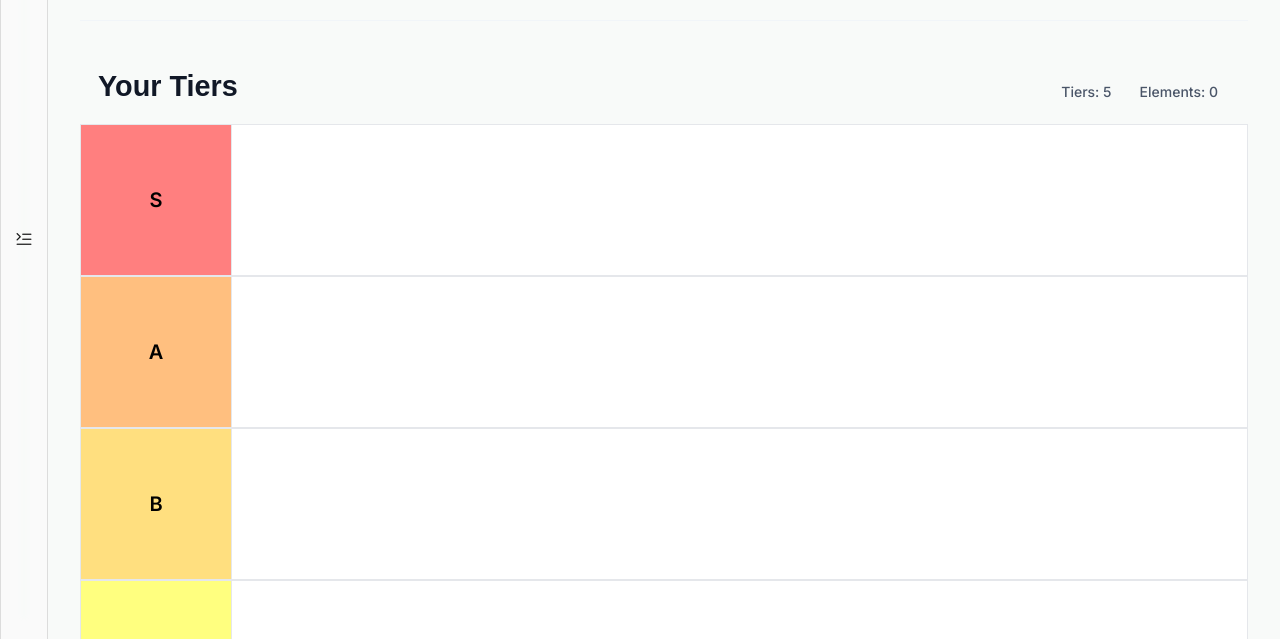
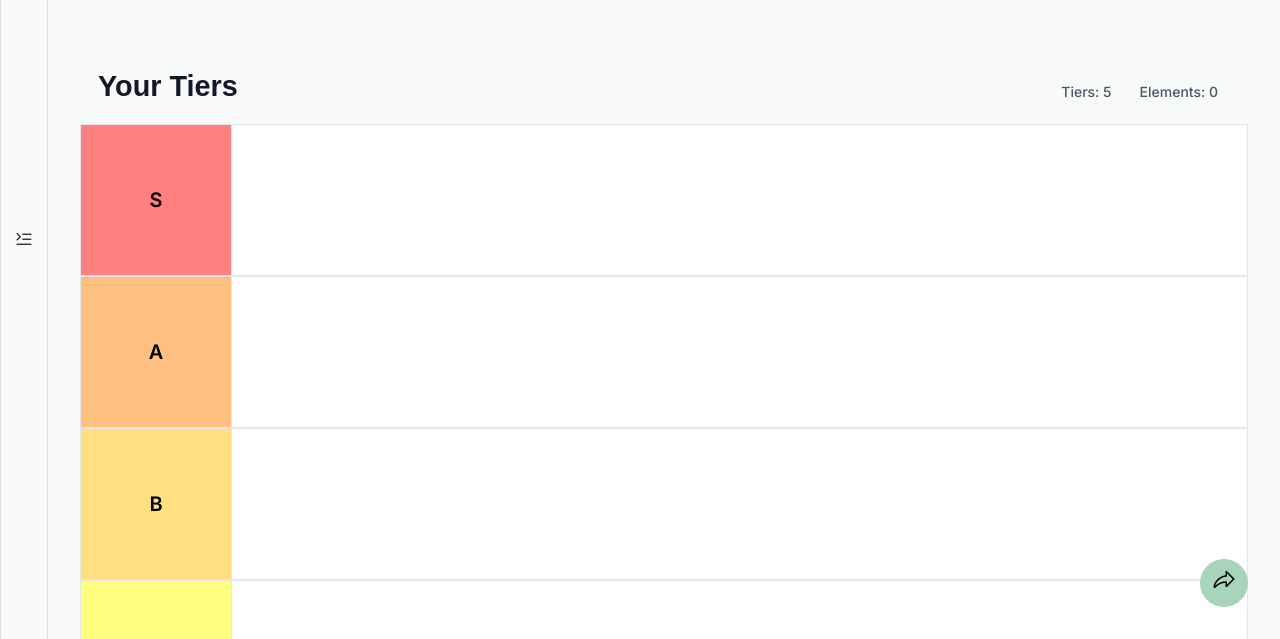
Before and after one commit to JeromeJoh/pick-tier, a website built with Parcel: page index.html in a window 1280 px wide. Shown: the part 161-800 px from the top of the page. Built offline with nearby package versions, Linux system fonts and the light colour scheme.

Commit message:
feat: add export button

```diff
--- a/src/css/styles.css
+++ b/src/css/styles.css
@@ -2111,3 +2111,16 @@ body.modal-open {
     height: 100%;
   }
 }
+
+.main-export-button {
+  position: fixed;
+  width: 3rem;
+  height: 3rem;
+  right: 2rem;
+  bottom: 2rem;
+  font-size: 1.5rem;
+  border-radius: 50%;
+  border: none;
+  background-color: var(--color-primary);
+  cursor: pointer;
+}
--- a/src/js/main.js
+++ b/src/js/main.js
@@ -13,9 +13,6 @@ window.presentMode = tierMaker.presentMode;
 console.log('🏆 Pick Tier application loaded successfully!');
 
 // TODO: element size 作为基本单位设置其他宽高
-// TODO: 引用 dom-to-image 库
-// TODO: 修改 tier 背景颜色的方式，使用右键弹出 color picker
-// TODO: 更换 iconfont
 // TODO: 所有的 modal 框样式
 // TODO: 重点 present mode 样式优化
 // TODO: 配置缓存导入是否有必要保留
--- a/src/js/renderer.js
+++ b/src/js/renderer.js
@@ -27,8 +27,8 @@ export class Renderer {
 
       <div class="drag-indicator" id="dragIndicator"></div>
 
-      <button class="mobile-menu-btn" onclick="tierMaker.toggleSidebar()" style="display: none;">
-        Menu
+      <button class="main-export-button" data-action="export">
+        <i class="ph ph-share-fat"></i>
       </button>
     `;
   }
@@ -67,7 +67,7 @@ export class Renderer {
             <span>Present Mode</span>
           </button>
           <div class="export-button-wrapper">
-            <button class="nav-item export-button">
+            <button class="nav-item" data-action="export">
               <i class="ph ph-image-square"></i>
               <span>Export Image</span>
             </button>
@@ -211,7 +211,6 @@ export class Renderer {
   renderTierConfig() {
     return this.tierMaker.tiers.map(tier => `
       <div class="form-group">
-        <label>Tier ${tier.label}</label>
         <div style="display: flex; gap: 12px; align-items: center;">
           <input type="text" value="${tier.label}"
                  onchange="tierMaker.updateTierLabel('${tier.id}', this.value)"
@@ -220,7 +219,7 @@ export class Renderer {
                  onchange="tierMaker.updateTierColor('${tier.id}', this.value)"
                  class="color-input" title="Choose color">
           <button class="btn btn-danger" onclick="tierMaker.deleteTier('${tier.id}')"
-                  style="padding: 8px 12px;" title="Delete tier">Delete</button>
+                  style="padding: 8px 12px;" title="Delete tier"><i class="ph ph-trash"></i></button>
         </div>
       </div>
     `).join('');
--- a/src/js/tierMaker.js
+++ b/src/js/tierMaker.js
@@ -228,9 +228,10 @@ export class TierMaker {
       });
     }
 
-    const exportButton = document.querySelector('.export-button')
+    const exportButtons = document.querySelectorAll('[data-action="export"]');
 
-    exportButton.addEventListener('click', () => {
+    [...exportButtons].forEach(button => {
+      button.addEventListener('click', () => {
         const node = document.querySelector('.tier-container')
         domtoimage.toPng(node)
           .then(function (dataUrl) {
@@ -243,6 +244,8 @@ export class TierMaker {
             console.error('oops, something went wrong!', error);
           });
       })
+    })
+
   }
 
   /**
```
Lines whose indentation alone changed are shown as unchanged.
